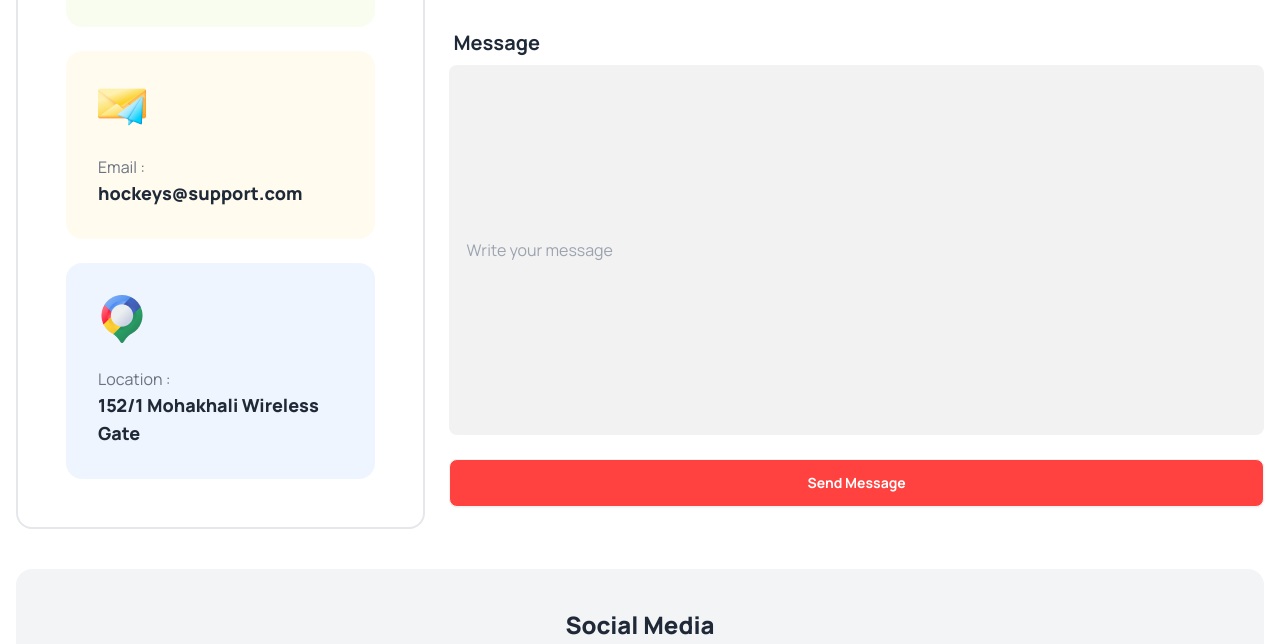
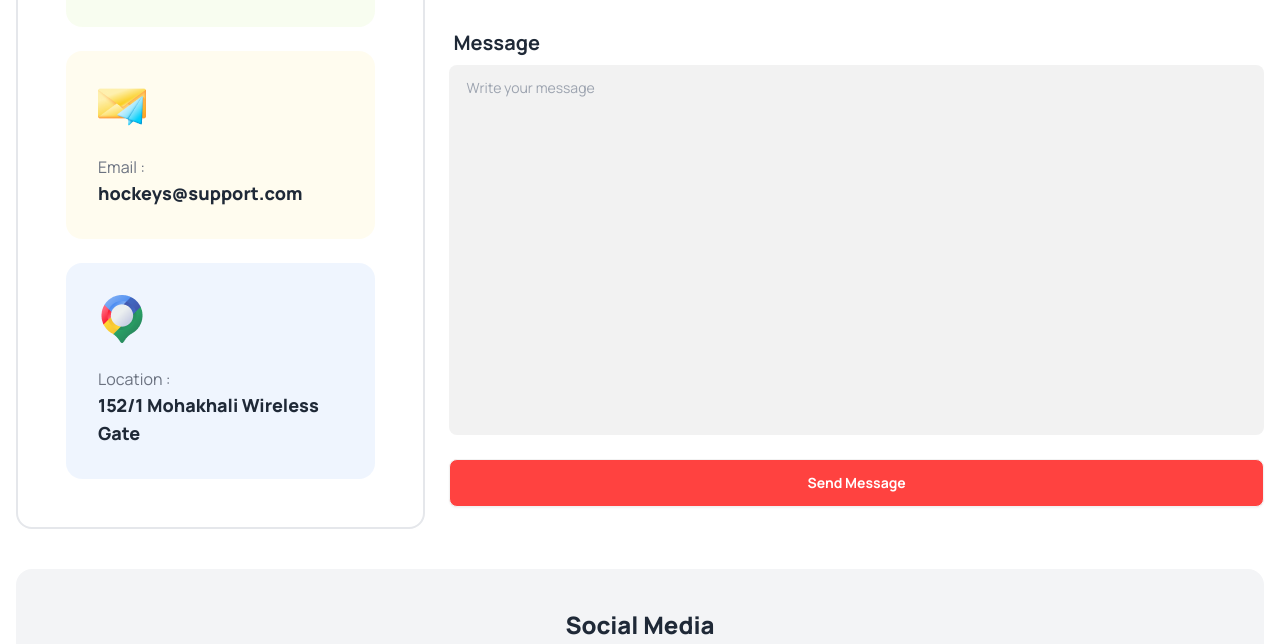
Before and after one commit to nahidraz23/hockeys, a plain HTML site: page index.html in a window 1280 px wide. Shown: the part 5375-6019 px from the top of the page. Drawn offline with nearby package versions, Linux system fonts and the light colour scheme.

Commit message:
css updated

```diff
--- a/index.html
+++ b/index.html
@@ -745,8 +745,9 @@
                             <div class="label">
                                 <span class="label-text text-xl font-bold">Message</span>
                             </div>
-                            <input type="text" placeholder="Write your message"
-                                class="input bg-base-200 w-auto lg:w-2xl h-[200px] lg:h-[370px] focus:border-none" />
+                            <textarea class="textarea textarea bg-base-200 w-auto lg:w-2xl h-[200px] lg:h-[370px] focus:border-none resize-none" placeholder="Write your message"></textarea>
+                            <!-- <input type="text" placeholder="Write your message"
+                                class="input bg-base-200 w-auto lg:w-2xl h-[200px] lg:h-[370px] focus:border-none" /> -->
                         </label>
                     </div>
                     <button class="btn bg-primary-btn text-white hover:text-red-500 w-full font-bold">Send
```
